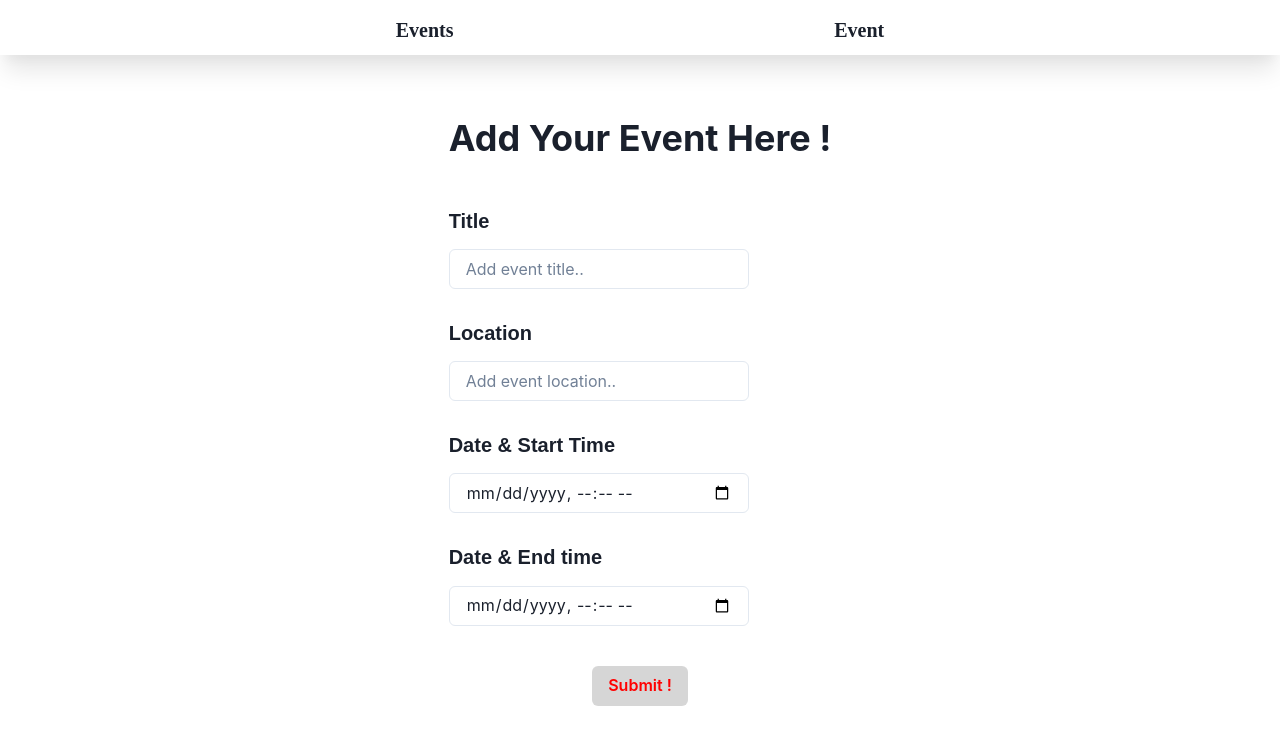
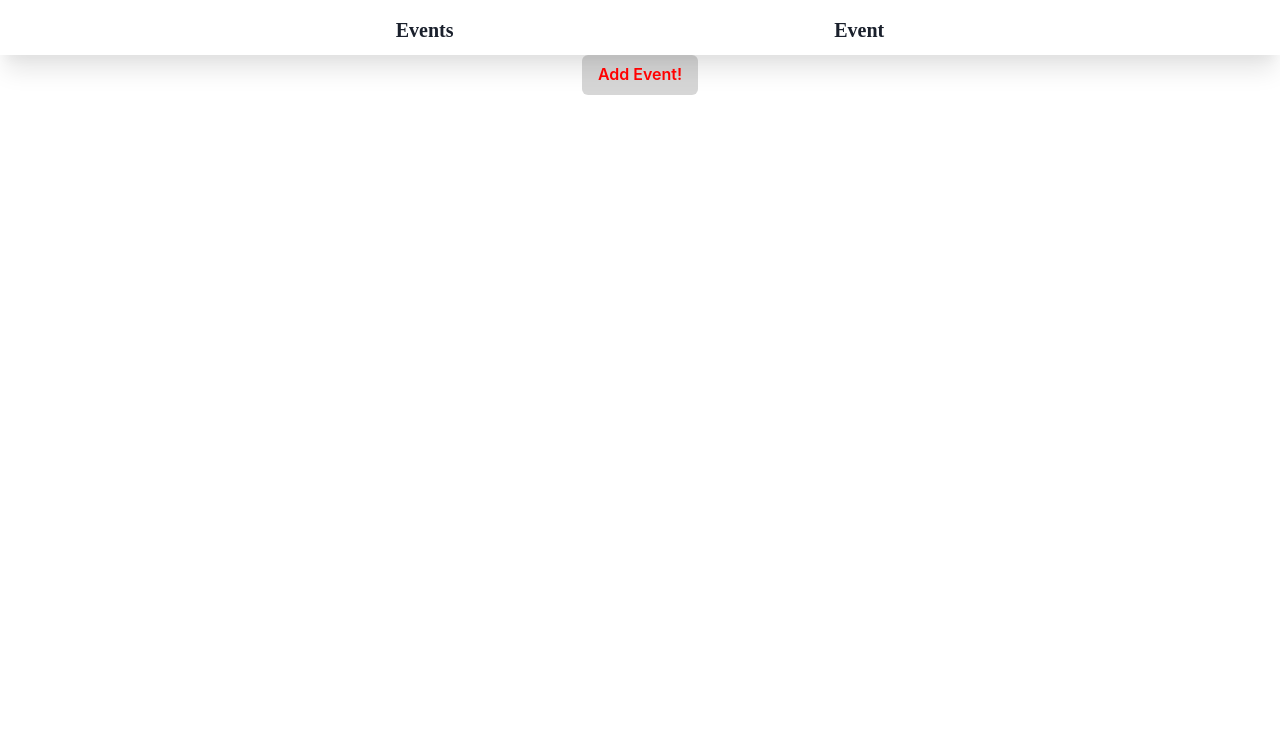
Before and after one commit to CartierKray/Event-App, a React (Vite) app: page /add/event in a window 1280 px wide. Shown: the top 744 px of the page. Built offline with nearby package versions, Linux system fonts and the light colour scheme.

Commit message:
Changed the AddEventButton to a Modal Pop-up

```diff
--- a/src/components/AddEventButton.jsx
+++ /dev/null
@@ -1,19 +0,0 @@
-import { Box, Button, Flex } from "@chakra-ui/react";
-import { Link } from "react-router-dom";
-
-export const AddEventButton = () => {
-  return (
-    <Box>
-      <Flex justifyContent={"center"} color={"red"}>
-        <Link to="/add/event">
-          <Button
-            backgroundColor={"blackAlpha.300"}
-            _hover={{ backgroundColor: "grey", color: "lime" }}
-          >
-            Add Event!
-          </Button>
-        </Link>
-      </Flex>
-    </Box>
-  );
-};
--- a/src/pages/AddEvent.jsx
+++ b/src/pages/AddEvent.jsx
@@ -1,21 +1,42 @@
 import {
-  Box,
   Button,
   FormLabel,
-  Heading,
   Input,
-  Center,
+  Flex,
+  Modal,
+  ModalBody,
+  ModalCloseButton,
+  ModalContent,
+  ModalFooter,
+  ModalHeader,
+  ModalOverlay,
+  useDisclosure,
 } from "@chakra-ui/react";
 import React from "react";
 import { Form } from "react-router-dom";
 
 export const AddEvent = () => {
+  const { isOpen, onOpen, onClose } = useDisclosure();
+
   return (
-    <Box p={"6"} mt={"6rem"}>
-      <Center height={"100vh"}>
-        <Heading as="h1" size="xl" mb="6">
-          Add Your Event Here !
-          <Box height={"100vh"}>
+    <>
+      <Flex justifyContent={"center"} color={"red"}>
+        <Button
+          onClick={onOpen}
+          backgroundColor={"blackAlpha.300"}
+          color={"red"}
+          _hover={{ backgroundColor: "grey", color: "lime" }}
+        >
+          Add Event!
+        </Button>
+      </Flex>
+
+      <Modal isOpen={isOpen} onClose={onClose} size="xl">
+        <ModalOverlay />
+        <ModalContent>
+          <ModalHeader>Add Your Event Here !</ModalHeader>
+          <ModalCloseButton />
+          <ModalBody pb={6}>
             <Form>
               <FormLabel
                 mt="12"
@@ -62,21 +83,29 @@ export const AddEvent = () => {
               </FormLabel>
               <Input width={"300px"} type="datetime-local"></Input>
             </Form>
+          </ModalBody>
 
-            <Center>
+          <ModalFooter>
             <Button
               backgroundColor={"blackAlpha.300"}
               color={"red"}
               _hover={{ backgroundColor: "grey", color: "lime" }}
-                mt="10"
+              mr={3}
+              onClick={onClose}
+            >
+              Cancel
+            </Button>
+            <Button
+              backgroundColor={"blackAlpha.300"}
+              color={"red"}
+              _hover={{ backgroundColor: "grey", color: "lime" }}
               type="submit"
             >
-                Submit !
+              Submit
             </Button>
-            </Center>
-          </Box>
-        </Heading>
-      </Center>
-    </Box>
+          </ModalFooter>
+        </ModalContent>
+      </Modal>
+    </>
   );
 };
--- a/src/pages/EventsPage.jsx
+++ b/src/pages/EventsPage.jsx
@@ -10,9 +10,9 @@ import {
   Flex,
   TagLeftIcon,
 } from "@chakra-ui/react";
-import { AddEventButton } from "../components/AddEventButton";
 import { useLoaderData } from "react-router-dom";
 import { AiFillTags } from "react-icons/ai";
+import { AddEvent } from "./AddEvent";
 
 export const loader = async () => {
   const events = await fetch("http://localhost:3000/events");
@@ -78,7 +78,7 @@ export const EventsPage = () => {
           </List>
         ))}
 
-        <AddEventButton />
+        <AddEvent />
 
         <ListItem borderBottomWidth="1px" borderColor="gray.200"></ListItem>
       </List>
```
Lines whose indentation alone changed are shown as unchanged.
